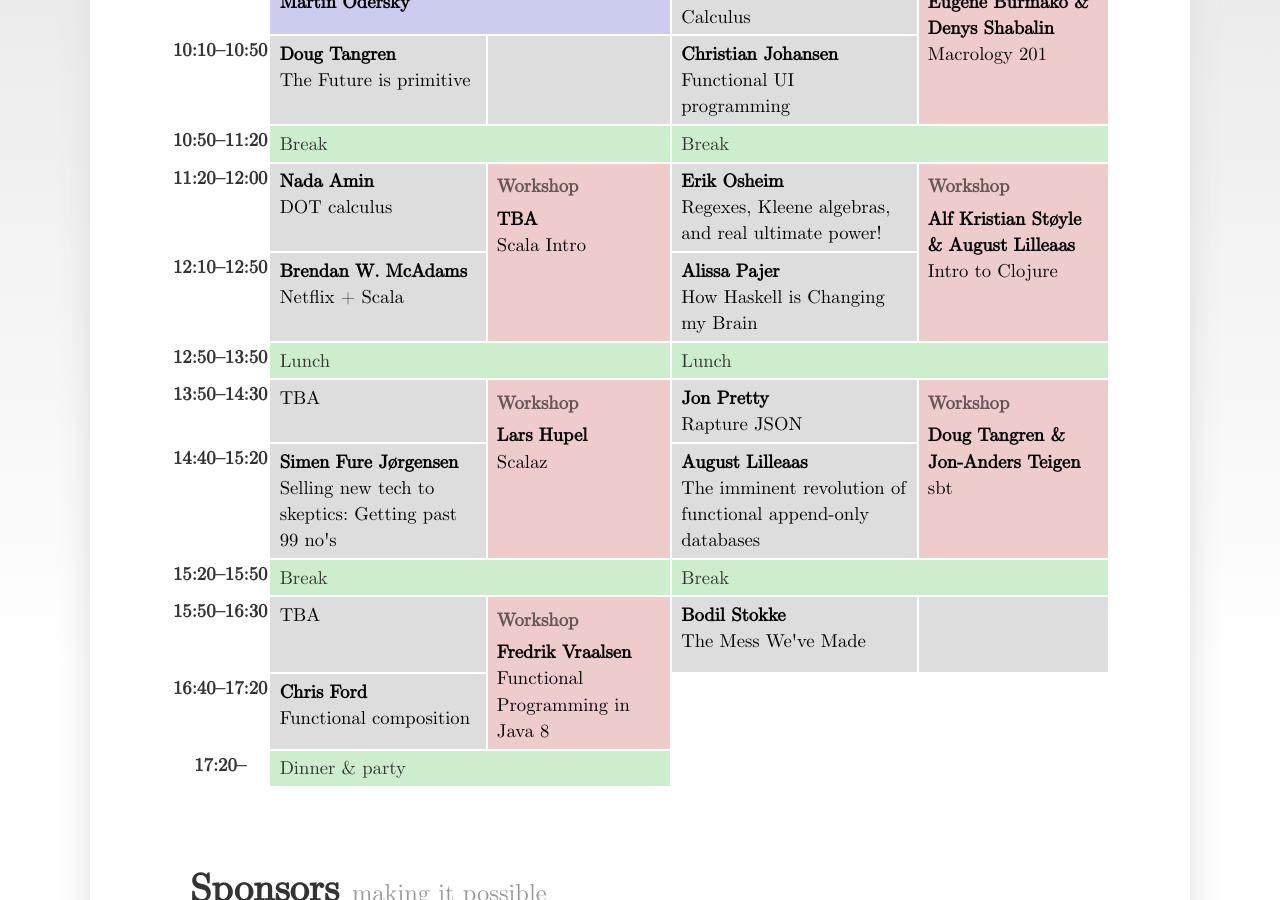
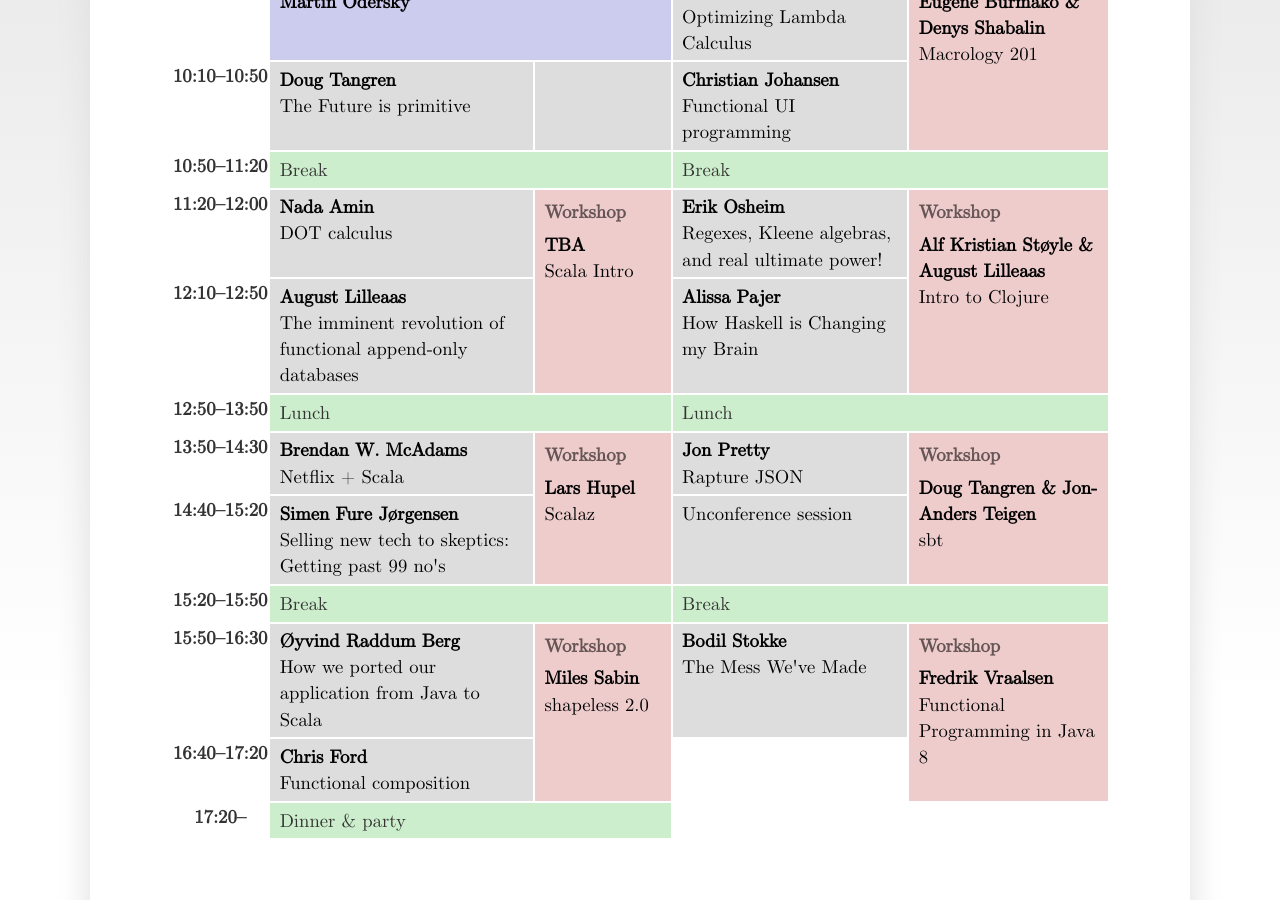
Before and after one commit to flatmaposlo/flatmaposlo.github.io, a Jekyll site: the page built from schedule.html, in a window 1280 px wide and 900 px high, scrolled down 526 px. Built offline with Jekyll 4.4.1, drawn with Linux system fonts in a browser that asks for light colours; some web fonts are replaced.

Commit message:
o Oppdaterte schedule

```diff
--- a/_includes/schedule.html
+++ b/_includes/schedule.html
@@ -91,9 +91,9 @@
         <tr>
           <th>12:10–12:50</th>
           <td>
-            <a href="/speakers/mcadams.html">
-              <div class="speaker">Brendan W. McAdams</div>
-              <div class="talk">Netflix + Scala</div>
+            <a href="/speakers/lilleaas.html">
+              <div class="speaker">August Lilleaas</div>
+              <div class="talk">The imminent revolution of functional append-only databases</div>
             </a>
           </td>
           <td>
@@ -111,9 +111,9 @@
         <tr>
           <th>13:50–14:30</th>
           <td>
-            <a href="">
-              <div class="speaker"></div>
-              <div class="talk">TBA</div>
+            <a href="/speakers/mcadams.html">
+              <div class="speaker">Brendan W. McAdams</div>
+              <div class="talk">Netflix + Scala</div>
             </a>
           </td>
           <td rowspan="2" class="workshop">
@@ -144,9 +144,9 @@
             </a>
           </td>
           <td>
-            <a href="/speakers/lilleaas.html">
-              <div class="speaker">August Lilleaas</div>
-              <div class="talk">The imminent revolution of functional append-only databases</div>
+            <a href="">
+              <div class="speaker"></div>
+              <div class="talk">Unconference session</div>
             </a>
           </td>
         </tr>
@@ -158,15 +158,15 @@
         <tr>
           <th>15:50–16:30</th>
           <td>
-            <a href="/">
-              <div class="speaker"></div>
-              <div class="talk">TBA</div>
+            <a href="/speakers/berg.html">
+              <div class="speaker">Øyvind Raddum Berg</div>
+              <div class="talk">How we ported our application from Java to Scala</div>
             </a>
           </td>
           <td rowspan="2" class="workshop">
-            <a href="/speakers/vraalsen.html">
-              <div class="speaker">Fredrik Vraalsen</div>
-              <div class="talk">Functional Programming in Java 8</div>
+            <a href="/speakers/sabin.html">
+              <div class="speaker">Miles Sabin</div>
+              <div class="talk">shapeless 2.0</div>
             </a>
           </td>
           <td>
@@ -175,10 +175,10 @@
               <div class="talk">The Mess We've Made</div>
             </a>
           </td>
-          <td>
-            <a href="">
-              <div class="speaker"></div>
-              <div class="talk"></div>
+          <td rowspan="2" class="workshop">
+            <a href="/speakers/vraalsen.html">
+              <div class="speaker">Fredrik Vraalsen</div>
+              <div class="talk">Functional Programming in Java 8</div>
             </a>
           </td>
         </tr>
```
